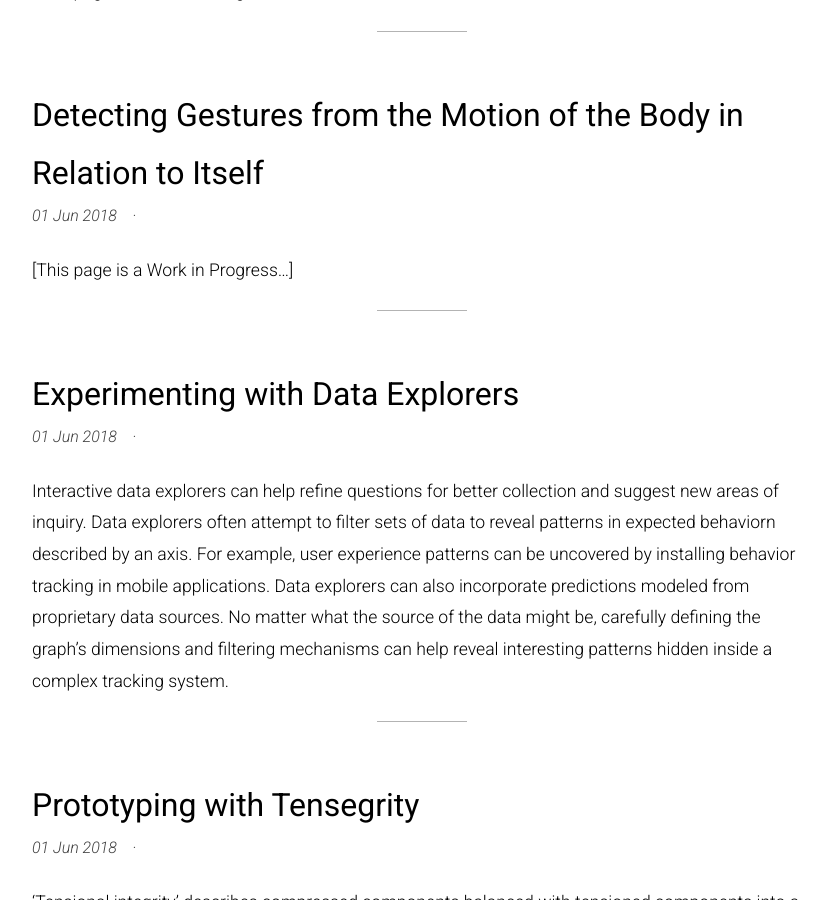
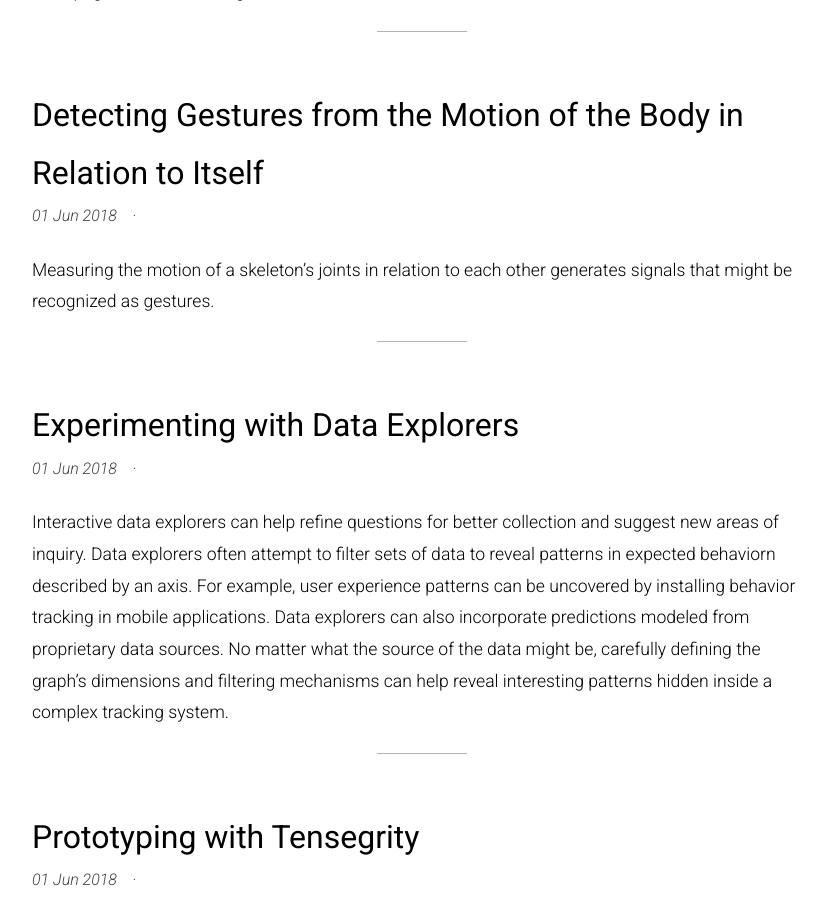
Before and after one commit to voxels/voxels.github.io, a Jekyll site: the page built from index.html, in a window 1280 px wide and 900 px high, scrolled down 835 px. Shown: the whole window, without its empty margins (218-1045 px from the left). Built offline with Jekyll 4.4.1, drawn with Linux system fonts in a browser that asks for light colours; the list of posts is cut into pages by our own code; some of the changed lines change nothing that is shown.

Commit message:
Adding copy to detecting relative motion

```diff
--- a/_posts/2018-06-20-detecting-gestures-from-the-motion-of-the-body-in-relation-to-itself.markdown
+++ b/_posts/2018-06-20-detecting-gestures-from-the-motion-of-the-body-in-relation-to-itself.markdown
@@ -4,26 +4,26 @@ title:  "Detecting Gestures from the Motion of the Body in Relation to Itself"
 date:   2018-06-01 00:00:02 -0000
 ---
 
-[This page is a Work in Progress...]<!--break-->
+Measuring the motion of a skeleton's joints in relation to each other generates signals that might be recognized as gestures.
 
-Measuring the motion of a skeleton's joints in relation to each other generates signals that can be recognized as gestures.
+<!--break-->
 
-Depth cameras, such as the [Intel RealSense D415](https://www.intel.com/content/www/us/en/architecture-and-technology/realsense-overview.html), can be configured to generate real-time skeleton data.
+Depth cameras, such as the [Intel RealSense D415](https://www.intel.com/content/www/us/en/architecture-and-technology/realsense-overview.html), can be configured to generate real-time skeleton data.  In the video below a number of triangles are defined from the skeleton joints generated by a Microsoft Kinect.
 
 {% include youtubePlayer.html id="fnyEgY6qd5I" %}
 
-The Euler line is...
+The relative change of the shape and the orientation of a triangle can be approximated by keeping track of the [Euler line](http://mathworld.wolfram.com/EulerLine.html), a line drawn between the circumcenter and centroid of the triangle.
 
 {% include youtubePlayer.html id="yRd-PS_Xkdc" %}
 
-Tracking the change of the vector of the Euler line in a triangle drawn over three skeleton joints measures the change of position.
+In the video below, the Euler lines of the skeleton joint triangles are tracked as the measured body moves.
 
 {% include youtubePlayer.html id="U4CIL6vd7dI" %}
 
-Tracking the change of the cross product of pairs created by Euler lines measures the change of direction.
+Calculating the relative orientation change of the cross product of Euler line pairs might be a good signal for gesture detection.  An [Savistsky-Golay](https://www.mathworks.com/help/signal/ref/sgolayfilt.html) filter can help smooth data captured by the depth camera.
 
-A [Savistsky-Golay](https://www.mathworks.com/help/signal/ref/sgolayfilt.html) filter can help smooth data captured by the depth camera.
-
-A gesture can be defined as the correlation of change among groups of of vectors.
+The video below shows the curves generated by tracking relative motion:
 
 {% include youtubePlayer.html id="f0ei4WOH0wU" %}
+
+Pattern detection algorithms should be able to differentiate between the measurement of motion into specific actions that could be defined by a person for themselves rather than by a designer for everyone.
```
